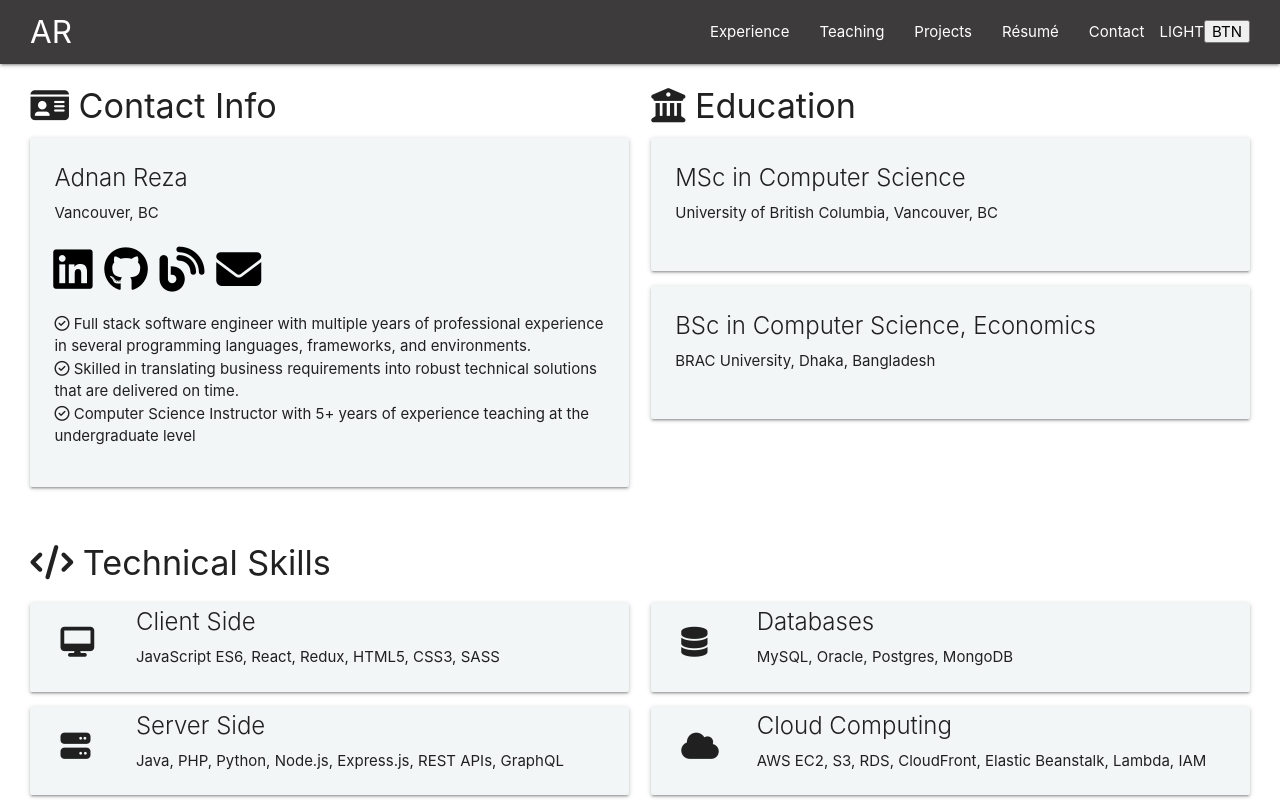
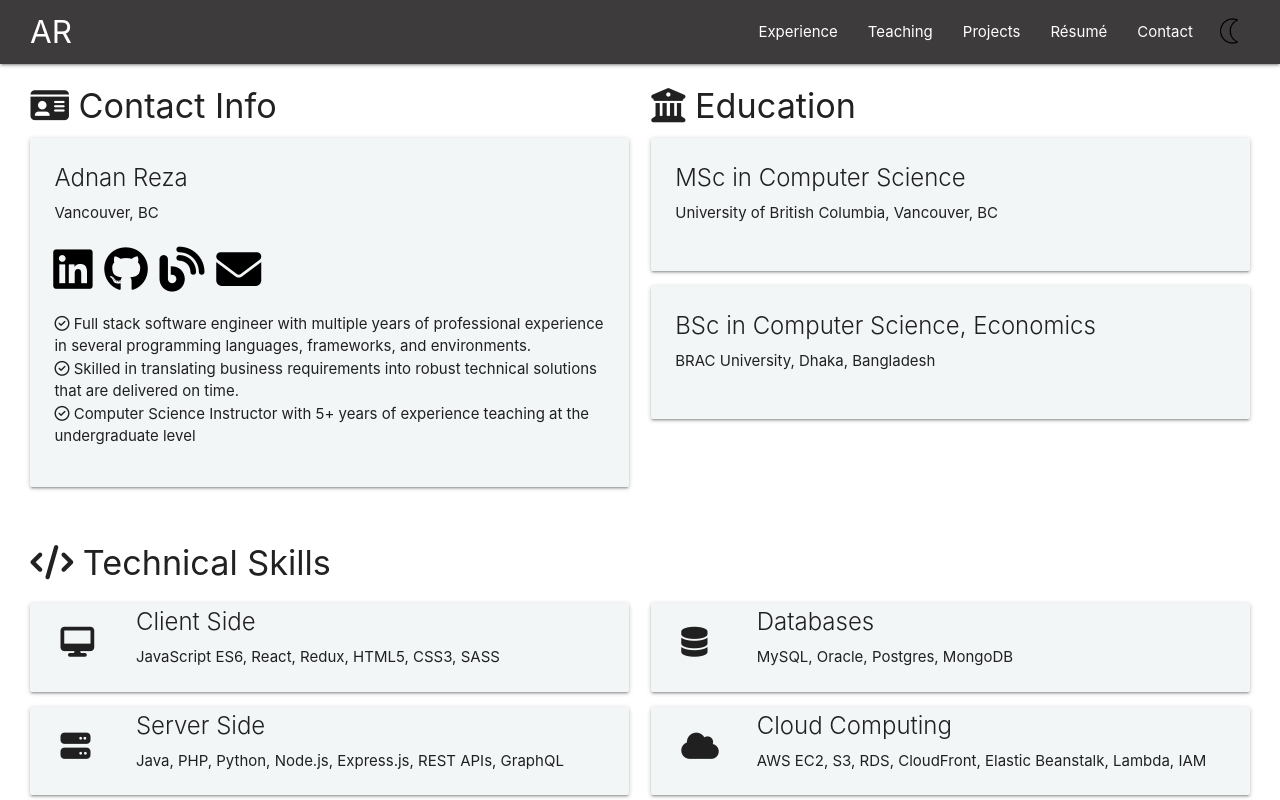
Before and after one commit to adnanreza/personal-site, a React (Create React App) app: page /Resume in a window 1280 px wide. Shown: the top 800 px of the page. Built offline with nearby package versions, Linux system fonts and the light colour scheme.

Commit message:
Replaced text with png icons and updated CSS to add polish

```diff
--- a/src/App.css
+++ b/src/App.css
@@ -49,6 +49,14 @@ footer {
   background-color: rgba(0, 0, 0, 0.85) !important;
   transition: background-color 0.5s !important;
 }
+.toggleTheme, .toggleTheme:hover, .toggleTheme:active, .toggleTheme:focus {
+  border: none;
+  background: rgba(0, 0, 0, 0);
+}
+
+.theme-icon {
+  margin-top: 1rem;
+}
 
 /* Styles for positioning skills block */
 @media only screen and (min-width: 400px) {
--- a/src/App.js
+++ b/src/App.js
@@ -26,7 +26,8 @@ const App = () => {
     M.AutoInit();
   });
   const themeLS = localStorage.getItem('theme') ? localStorage.getItem('theme') : null;
-  const [dark, setDark] = useState(themeLS!== null ? themeLS : false );
+  const [dark, setDark] = useState(themeLS);
+  console.log("dark state: "+dark);
 
   useEffect(()=>{
     localStorage.setItem('theme', dark);
--- a/src/components/layout/Navbar.js
+++ b/src/components/layout/Navbar.js
@@ -4,6 +4,7 @@ import PropTypes from 'prop-types';
 import ThemeToggle from './ThemeToggle';
 
 const Navbar = ({ title, dark, setDark }) => {
+
   return (
     <Fragment>
       <div className='navbar-fixed'>
--- a/src/components/layout/ThemeToggle.js
+++ b/src/components/layout/ThemeToggle.js
@@ -1,14 +1,12 @@
 import React from 'react'
 
 const ThemeToggle = ( {dark, setDark} ) => {
-    const darkMode= 'DARK';
-    const lightMode = 'LIGHT';
-
+    const moon = <img className="theme-icon" src={process.env.PUBLIC_URL+"/moon.png"} alt="moon-icon" width="30px" height="30px"/>;
+    const sun = <img className="theme-icon" src={process.env.PUBLIC_URL+"/sun.png"} alt="sun-icon" width="30px" height="30px"/>;
     return (
-    <div>
-        {dark ? darkMode : lightMode}
-        <button onClick={()=>{setDark(!dark)}}>BTN</button>
-    </div>
+    <>
+        <button className="toggleTheme" onClick={()=>{setDark(!dark)}}>{dark ? sun : moon}</button>
+    </>
   )
 }
 
```
Also changed, not shown: public/moon.png (added), public/sun.png (added).
